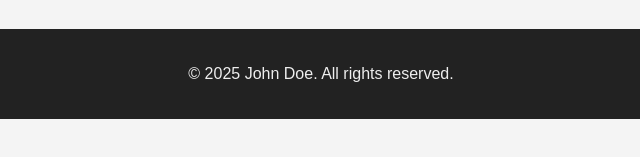
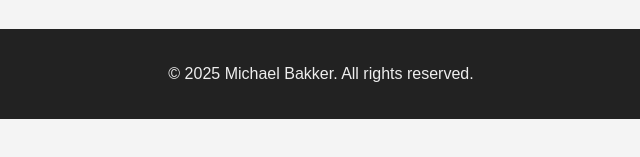
Before and after one commit to Mike-DR-dotcom/Testing-01, a plain HTML site: page experience.html in a window 1280 px wide. Shown: the part 627-784 px from the top of the page, 319-959 px from the left. Drawn offline with Linux system fonts and the light colour scheme.

Commit message:
Update experience.html

```diff
--- a/experience.html
+++ b/experience.html
@@ -3,7 +3,7 @@
 <head>
   <meta charset="UTF-8"/>
   <meta name="viewport" content="width=device-width, initial-scale=1.0"/>
-  <title>John Doe | Experience</title>
+  <title>Michael Bakker | Experience</title>
   <link rel="stylesheet" href="style.css"/>
 </head>
 <body>
@@ -26,7 +26,7 @@
   </section>
 
   <footer>
-    <p>© 2025 John Doe. All rights reserved.</p>
+    <p>© 2025 Michael Bakker. All rights reserved.</p>
   </footer>
 </body>
 </html>
```
